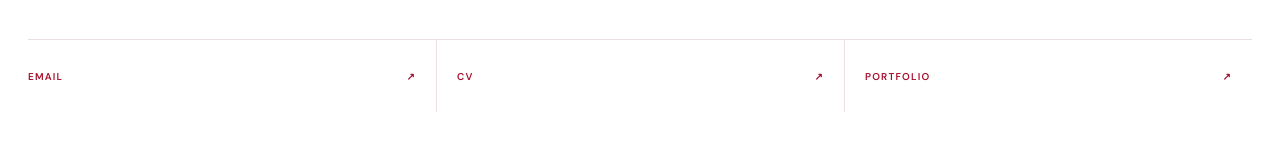
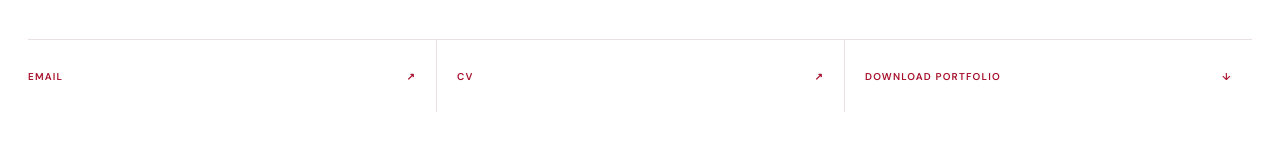
Before and after one commit to pujadahal-27/pujadahal-portfolio, a React (Vite) app: page / in a window 1280 px wide. Shown: the part 6826-6986 px from the top of the page. Built offline with nearby package versions, Linux system fonts and the light colour scheme.

Commit message:
Add portfolio download link

```diff
--- a/src/App.tsx
+++ b/src/App.tsx
@@ -444,7 +444,7 @@ export default function Home() {
           <div className="contact-actions">
             <a href="https://mail.google.com/mail/?view=cm&fs=1&to=workwithpuzz@gmail.com" target="_blank" rel="noopener noreferrer"><span>Email</span><span>↗</span></a>
             <a href="/Puja_Dahal_CV.pdf" target="_blank" rel="noopener noreferrer"><span>CV</span><span>↗</span></a>
-            <a href="https://pujadahal.com.np/" target="_blank" rel="noopener noreferrer"><span>Portfolio</span><span>↗</span></a>
+           <a href="/Puja_Dahal_Portfolio.pdf" download="Puja_Dahal_Portfolio.pdf"><span>Download Portfolio</span><span>↓</span></a>
           </div>
 
           <div className="site-footer">
```
